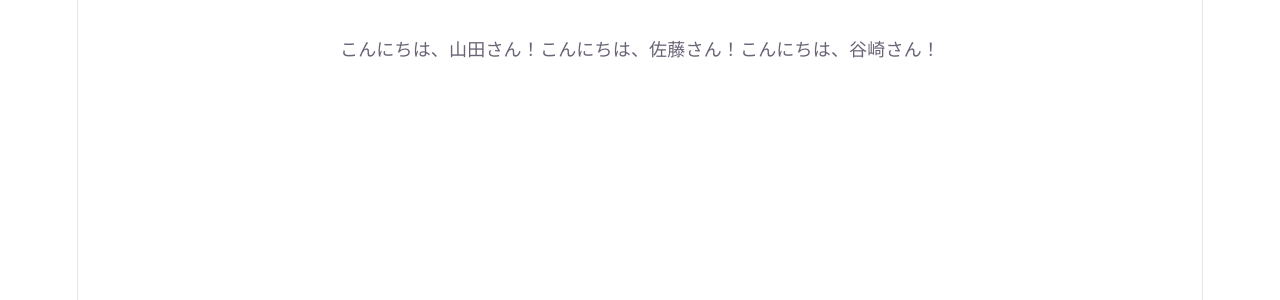
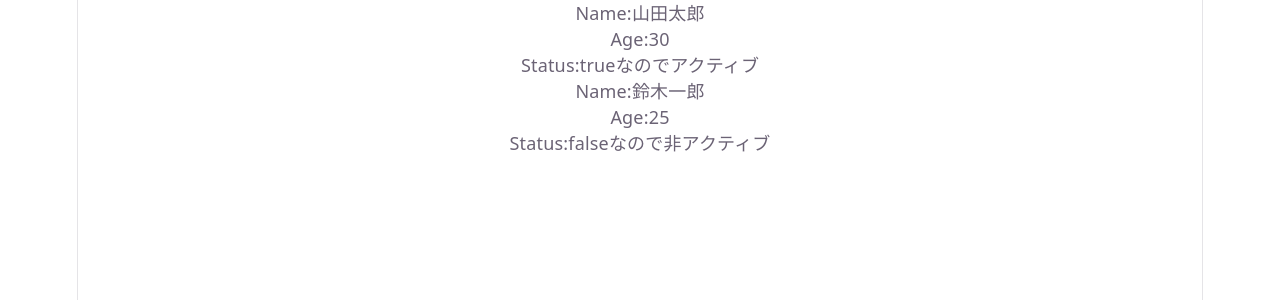
Before and after one commit to 1m4nim/react-study, a React (Vite) app: page / in a window 1280 px wide. Shown: the top 300 px of the page. Built offline with nearby package versions, Linux system fonts and the light colour scheme.

Commit message:
Q7おわり

```diff
--- a/src/App.tsx
+++ b/src/App.tsx
@@ -3,7 +3,8 @@
 // import Q3 from "./components/Q3";
 // import Q4 from "./components/Q4";
 // import Q5 from "./components/Q5";
-import Q6 from "./components/Q6"
+// import Q6 from "./components/Q6"
+import Q7 from "./components/Q7"
 
 export default function App() {
   return (
@@ -13,7 +14,8 @@ export default function App() {
       {/* <Q3 /> */}
       {/* <Q4 /> */}
       {/* <Q5 /> */}
-      <Q6 />
+      {/* <Q6 /> */}
+      <Q7 />
     </>
   )
 }
--- /dev/null
+++ b/src/components/Q7.tsx
@@ -0,0 +1,12 @@
+import UserCard from "./UserCard";
+
+function Q7() {
+    return (
+        <>
+            <UserCard name="山田太郎" age={30} isActive={true} />
+            <UserCard name="鈴木一郎" age={25} isActive={false} />
+        </>
+    )
+}
+
+export default Q7;
--- /dev/null
+++ b/src/components/UserCard.tsx
@@ -0,0 +1,17 @@
+type UserCardProps = {
+    name: string;
+    age: number;
+    isActive: boolean;
+}
+
+function UserCard(props: UserCardProps) {
+    return (
+        <div className="user-card">
+            <p>Name:{props.name}</p>
+            <p>Age:{props.age}</p>
+            <p>Status:{props.isActive ? "trueなのでアクティブ" : "falseなので非アクティブ"}</p>
+        </div>
+    )
+}
+
+export default UserCard;
```
